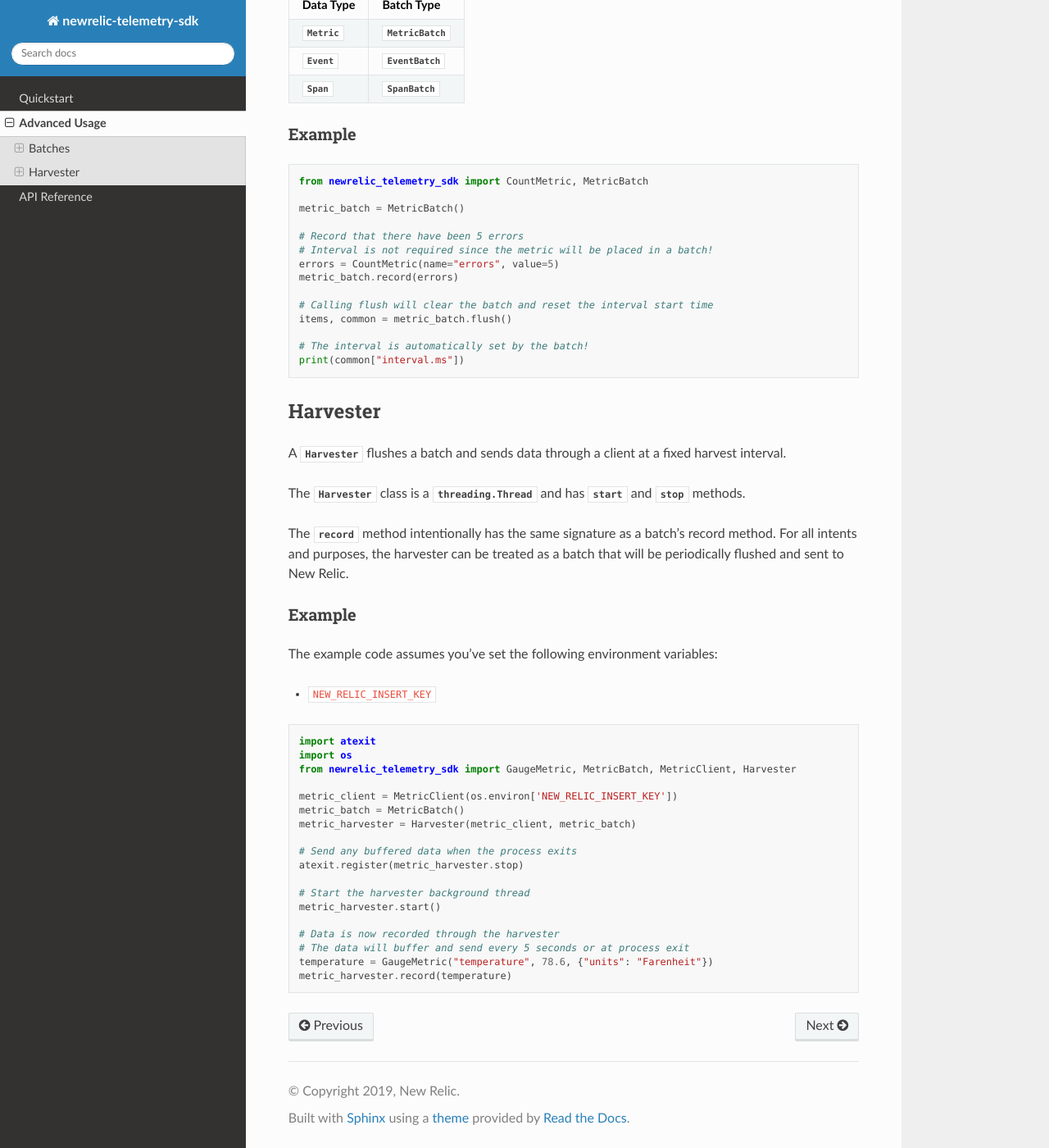
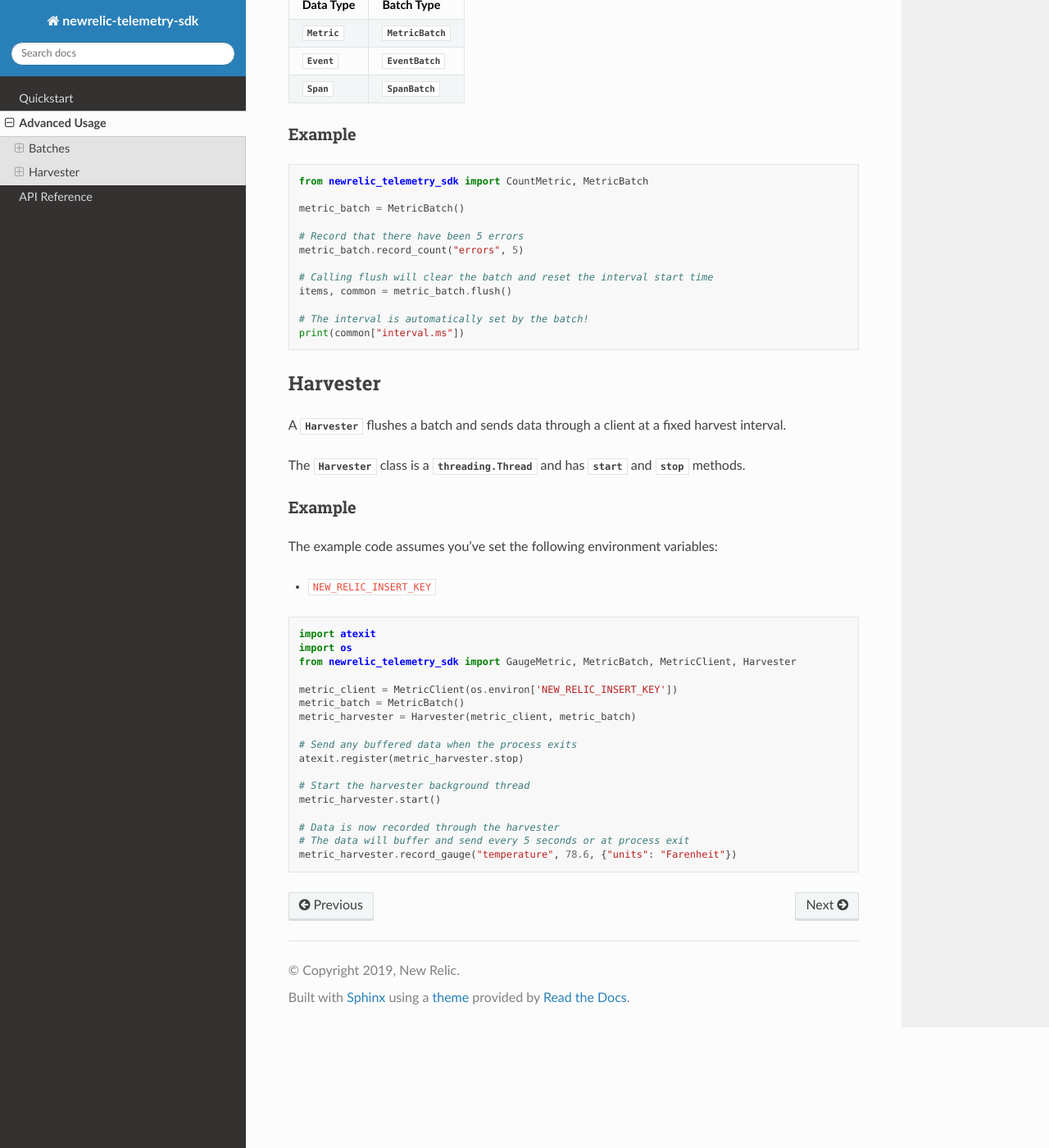
Before and after one commit to newrelic/newrelic-telemetry-sdk-python, a Sphinx documentation site: the page built from docs/advanced.rst, in a window 1280 px wide and 1400 px high, scrolled down 515 px. Shown: the whole window at 82% size. Built offline with Sphinx 7.4.7 and the Read the Docs theme 2.0.0, drawn with Linux system fonts in a browser that asks for light colours; the version number could not be read and is left out.

Commit message:
Update docs pages.

```diff
--- a/docs/advanced.rst
+++ b/docs/advanced.rst
@@ -34,9 +34,7 @@
     metric_batch = MetricBatch()
 
     # Record that there have been 5 errors
-    # Interval is not required since the metric will be placed in a batch!
-    errors = CountMetric(name="errors", value=5)
-    metric_batch.record(errors)
+    metric_batch.record_count("errors", 5)
 
     # Calling flush will clear the batch and reset the interval start time
     items, common = metric_batch.flush()
@@ -50,8 +48,6 @@
 A :class:`Harvester <newrelic_telemetry_sdk.harvester.Harvester>` flushes a batch and sends data through a client at a fixed harvest interval.
 
 The :class:`Harvester <newrelic_telemetry_sdk.harvester.Harvester>` class is a :class:`threading.Thread` and has :meth:`start <newrelic_telemetry_sdk.harvester.Harvester.start>` and :meth:`stop <newrelic_telemetry_sdk.harvester.Harvester.stop>` methods.
-
-The :meth:`record <newrelic_telemetry_sdk.harvester.Harvester.record>` method intentionally has the same signature as a batch's record method. For all intents and purposes, the harvester can be treated as a batch that will be periodically flushed and sent to New Relic.
 
 Example
 ^^^^^^^
@@ -77,5 +73,4 @@
 
     # Data is now recorded through the harvester
     # The data will buffer and send every 5 seconds or at process exit
-    temperature = GaugeMetric("temperature", 78.6, {"units": "Farenheit"})
-    metric_harvester.record(temperature)
+    metric_harvester.record_gauge("temperature", 78.6, {"units": "Farenheit"})
```
